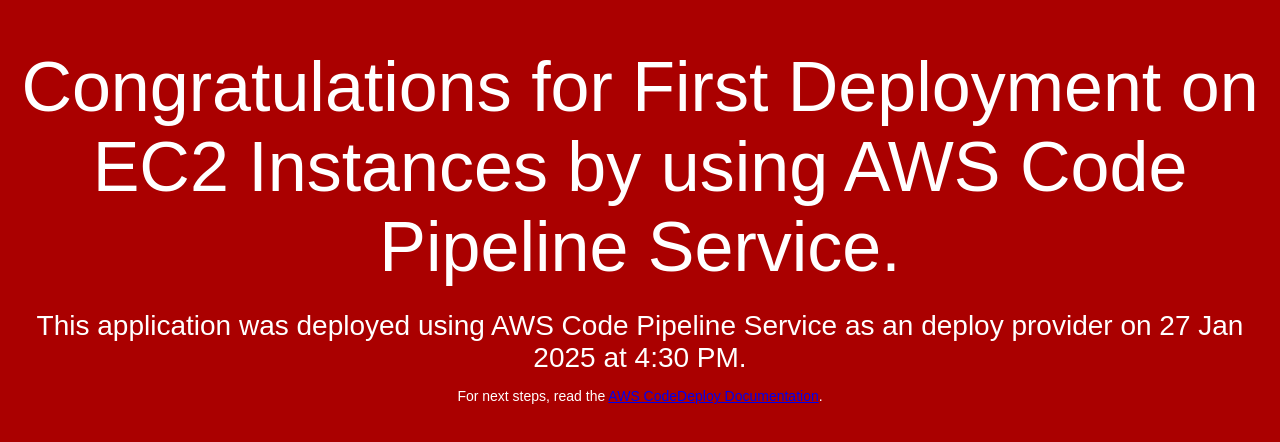
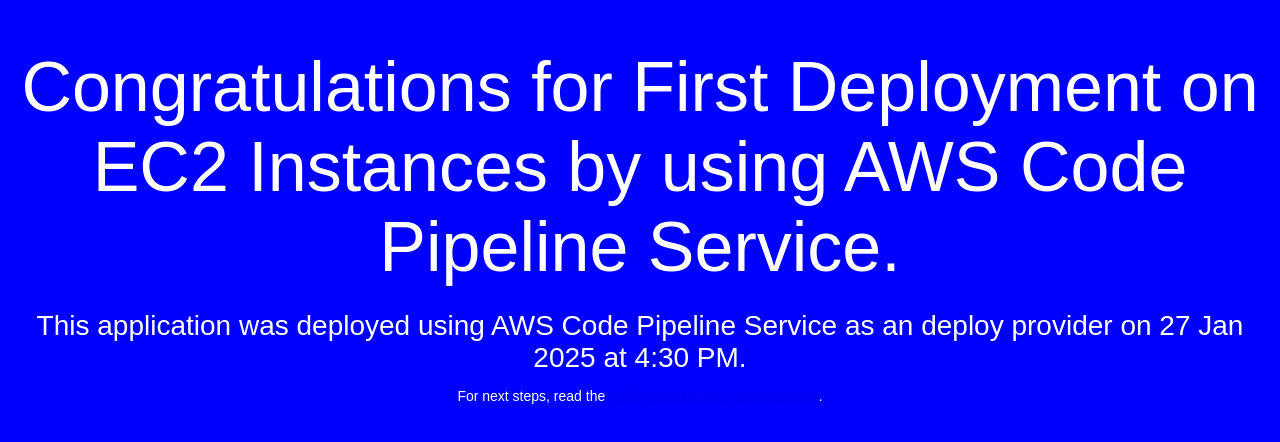
Before and after one commit to avinashbundela1987/hcljan2025, a plain HTML site: page index.html in a window 1280 px wide. Drawn offline with Linux system fonts and the light colour scheme.

Commit message:
my 4th commit for the day

```diff
--- a/index.html
+++ b/index.html
@@ -6,7 +6,7 @@
   <style>
     body {
       color: #ffffff;
-      background-color: #AA0000;
+      background-color: #0000FF;
       font-family: Arial, sans-serif;
       font-size: 14px;
     }
```
